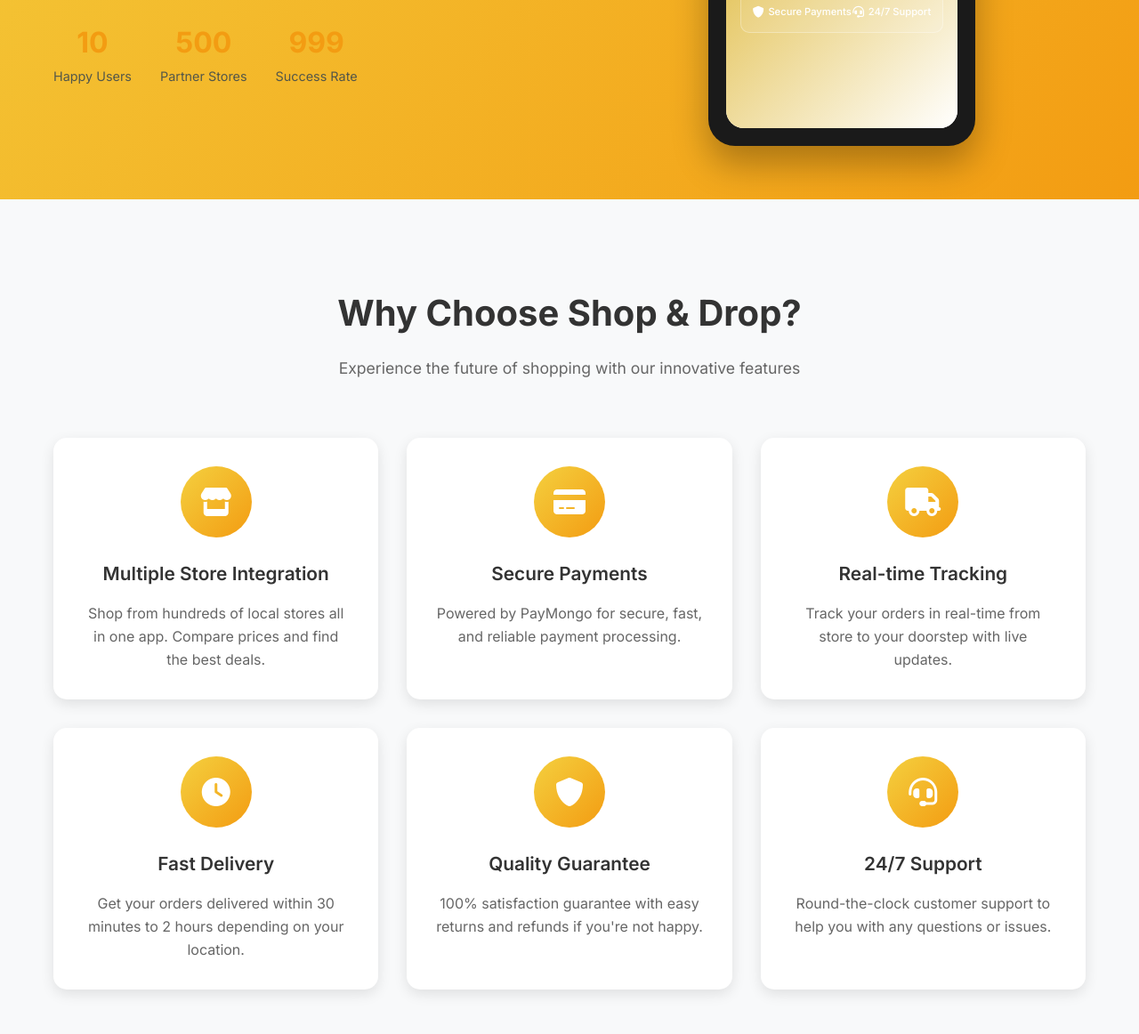
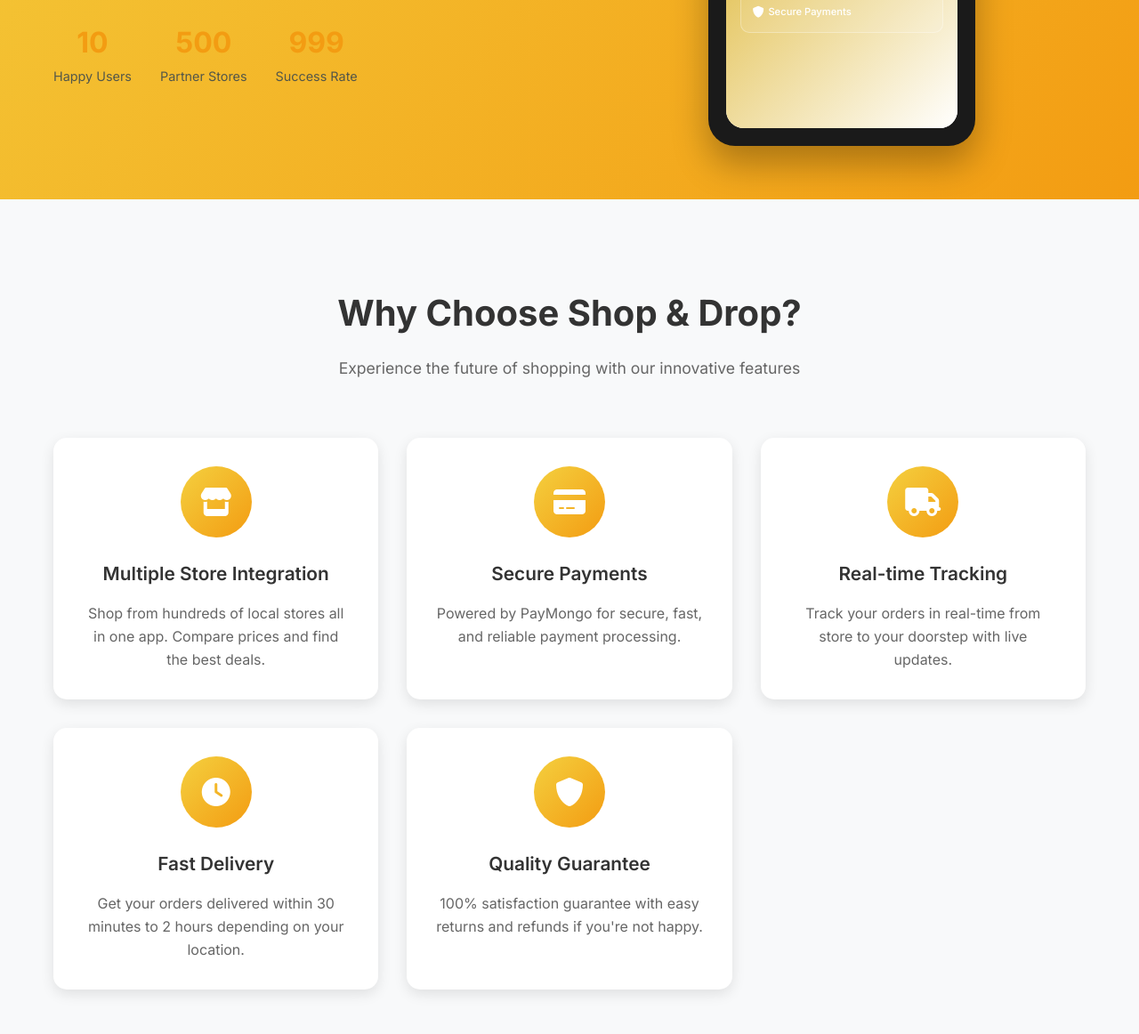
Before and after one commit to glitchaloy/shop-and-drop-landing-page, a plain HTML site: page html/index.html in a window 1280 px wide. Shown: the part 576-1738 px from the top of the page at 89% size. Drawn offline with Linux system fonts and the light colour scheme.

Commit message:
Update index.html

```diff
--- a/html/index.html
+++ b/html/index.html
@@ -92,10 +92,7 @@
                                             <i class="fas fa-shield-alt"></i>
                                             <span>Secure Payments</span>
                                         </div>
-                                        <div class="feature-item">
-                                            <i class="fas fa-headset"></i>
-                                            <span>24/7 Support</span>
-                                        </div>
+
                                     </div>
                                 </div>
                             </div>
@@ -149,13 +146,7 @@
                     <h3>Quality Guarantee</h3>
                     <p>100% satisfaction guarantee with easy returns and refunds if you're not happy.</p>
                 </div>
-                <div class="feature-card">
-                    <div class="feature-icon">
-                        <i class="fas fa-headset"></i>
-                    </div>
-                    <h3>24/7 Support</h3>
-                    <p>Round-the-clock customer support to help you with any questions or issues.</p>
-                </div>
+
             </div>
         </div>
     </section>
```
